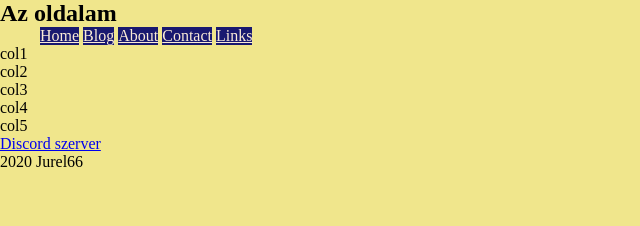
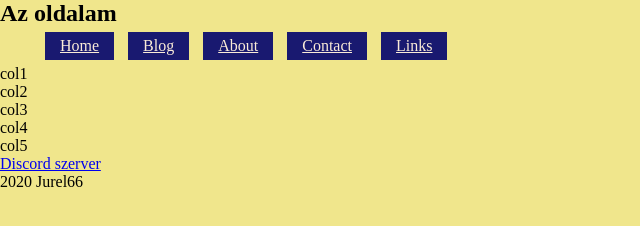
Before and after one commit to Jurel66/jurel66.github.io, a plain HTML site: page index.html in a window 1280 px wide. Shown: the whole page, without its empty margins (0-640 px from the left). Drawn offline with Linux system fonts and the light colour scheme.

Commit message:
nav margin, padding

```diff
--- a/main.css
+++ b/main.css
@@ -23,6 +23,8 @@ nav ul li{
     color: antiquewhite;
     list-style-type: none;
     display: inline-block;
+    margin: 5px;
+    padding: 5px 15px;
 }
 
 nav ul li a{
```
